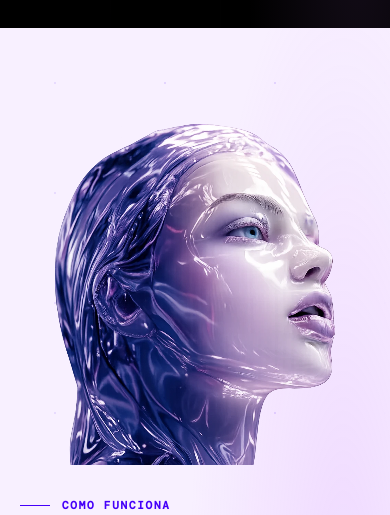
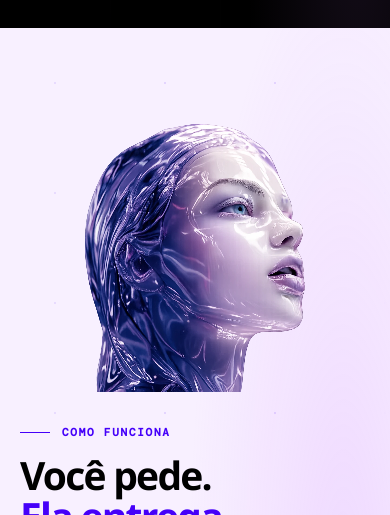
Before and after one commit to DigiThree-Products/landing-page-digiIA, a Next.js app: page / in a window 390 px wide. Shown: the part 3880-4395 px from the top of the page. Built offline with nearby package versions, Linux system fonts and the light colour scheme; no server answers.

Commit message:
fix: diminuir o retrato liquido (420px/280px -> 300px/220px)

```diff
--- a/styles/institutional.css
+++ b/styles/institutional.css
@@ -213,7 +213,7 @@ body::after {
 .page #demo .liquid-portrait__fallback {
   display: block;
   width: 100%;
-  max-width: 420px;
+  max-width: 300px;
   aspect-ratio: 816 / 994;
   background: transparent;
 }
@@ -622,7 +622,7 @@ body::after {
   }
   .page #demo .liquid-portrait,
   .page #demo .liquid-portrait__fallback {
-    max-width: 280px;
+    max-width: 220px;
   }
 
   .page #oferta .offer-grid {
```
